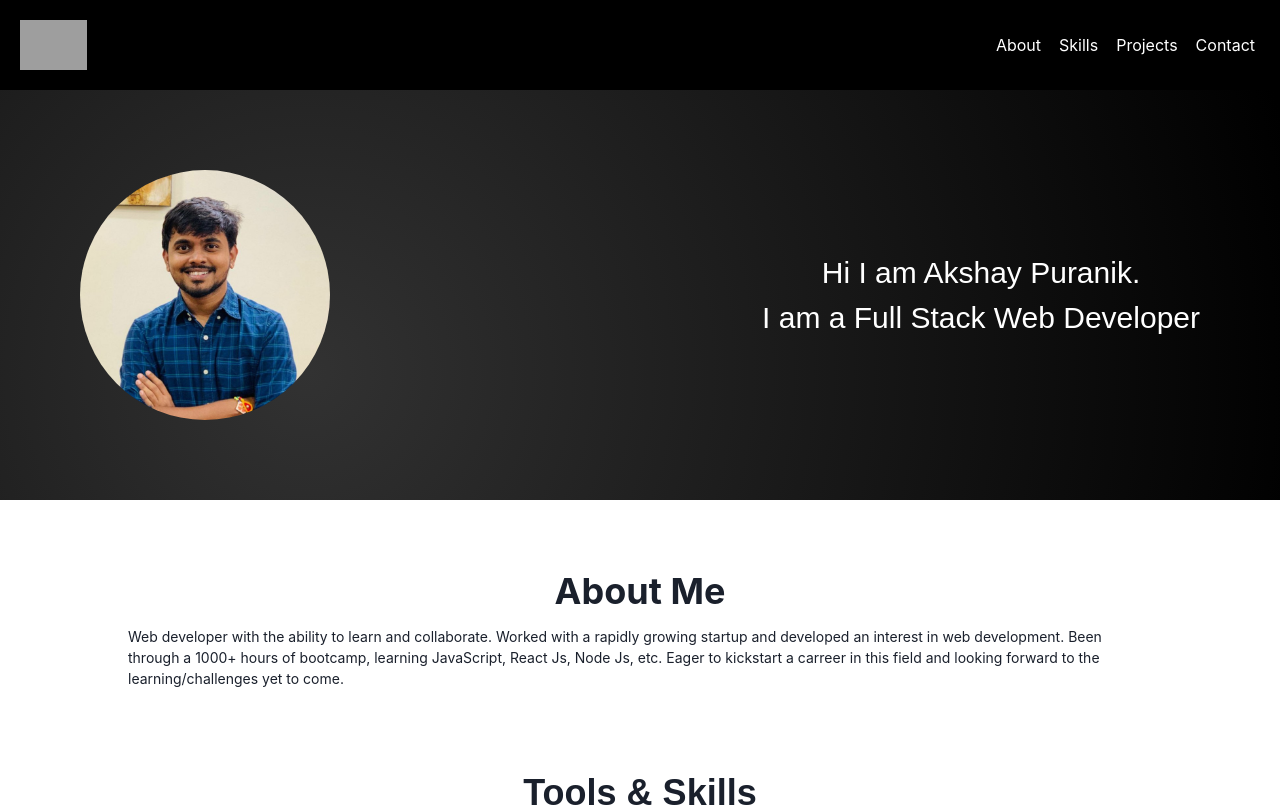
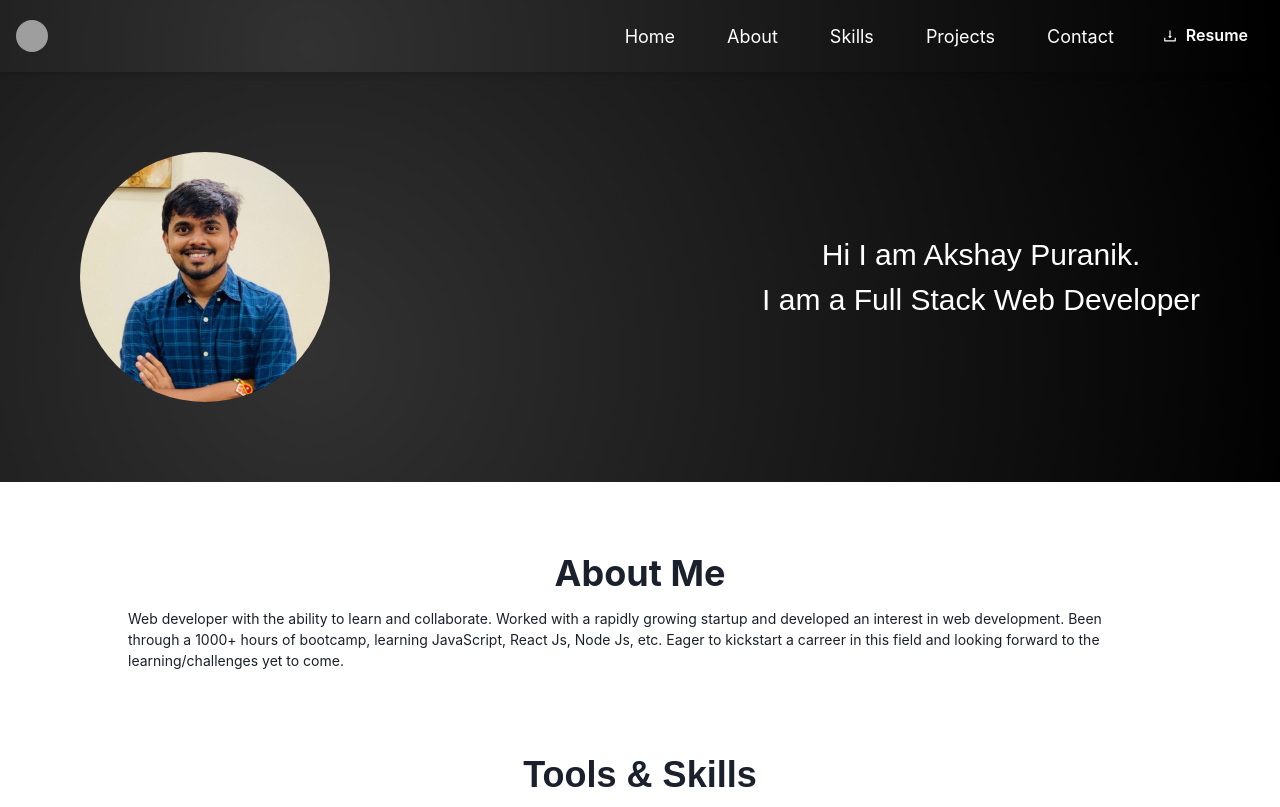
Before and after one commit to akshay-puranik/akshay-puranik.github.io, a React (Create React App) app: page / in a window 1280 px wide. Shown: the top 807 px of the page. Built offline with nearby package versions, Linux system fonts and the light colour scheme; grey boxes are pictures that could not be loaded.

Commit message:
Updated: Navbar

```diff
--- a/package.json
+++ b/package.json
@@ -4,6 +4,7 @@
   "version": "0.1.0",
   "private": true,
   "dependencies": {
+    "@chakra-ui/icons": "^2.0.12",
     "@chakra-ui/react": "^2.3.2",
     "@emotion/react": "^11.10.4",
     "@emotion/styled": "^11.10.4",
@@ -22,6 +23,7 @@
     "react-responsive-carousel": "^3.2.23",
     "react-router-dom": "^6.4.0",
     "react-scripts": "5.0.1",
+    "react-scroll": "^1.8.8",
     "typewriter-effect": "^2.19.0",
     "web-vitals": "^2.1.4"
   },
--- a/src/Components/About.jsx
+++ b/src/Components/About.jsx
@@ -5,7 +5,11 @@ import profileImg from "../Assets/profile_img.jpeg"
 const About = () => {
   return (
     <>
-      <Center>
+      {/* <Flex>
+        <Box w="35%" h="600px" bg ></Box>
+        <Box w="75%" h="600px" bg ></Box>
+      </Flex> */}
+      <Center id="about">
         <Flex w={"100%"} flexDirection={{ base: "column", md: "row" }}
           textAlign={{ base: "center" }}
           p={"50px"}
--- a/src/Components/Nabvar.jsx
+++ b/src/Components/Nabvar.jsx
@@ -1,57 +1,164 @@
-import {  Button,  Drawer, DrawerContent, DrawerOverlay, HStack, Image, useDisclosure, VStack } from '@chakra-ui/react';
-import React from 'react';
-import DehazeIcon from '@mui/icons-material/Dehaze';
-import { NavLink } from 'react-router-dom';
+import React from "react";
+import "../index.css";
+import {
+  chakra,
+  Box,
+  Flex,
+  HStack,
+  Button,
+  useDisclosure,
+  VStack,
+  IconButton,
+  Avatar,
+  Link,
+} from "@chakra-ui/react";
 
-const Nabvar = () => {
+import { HamburgerIcon, CloseIcon } from "@chakra-ui/icons";
+import { AiOutlineDownload } from "react-icons/ai";
+import { Link as ReachLink } from "react-scroll";
+import resume from "../Assets/Akshay-Puranik-Resume.pdf";
 
-  const buttons = ["About", "Skills", "Projects", "Contact"]
-  const { isOpen, onOpen, onClose } = useDisclosure()
-  const btnRef = React.useRef()
+const navItem = [
+  { path: "home", name: "Home" },
+  { path: "about", name: "About" },
+  { path: "skills", name: "Skills" },
+  { path: "projects", name: "Projects" },
+  { path: "contact", name: "Contact" },
+];
 
+// const secondryColor = "#2442d7";
+
+export default function App() {
+  const { isOpen, onOpen, onClose } = useDisclosure();
 
   return (
-    <div>
-      <HStack bg={"black"} p={"20px"} justifyContent={"space-between"}>
-        <Image display={{ base: "none", md: "flex" }} h={"50px"} src={"https://www.automotiveproductsinc.com/assets/logo/ap-logo-white-notext.png"} />
-        <HStack display={{ base: "none", md: "flex" }} >
-          {
-            buttons.map((el) => {
-              return <NavLink _hover={{ color: "black", bg: "white" }} style={{padding:"5px",color:"white"}} key={el}>
-                {el}
-              </NavLink>
-            })
-          }
-          {/* display={{ base: "block", md: "none" }} */}
-        </HStack>
+    <>
+      <chakra.header
+        w="full"
+        px={{ base: 2, sm: 4 }}
+        py={4}
+        shadow="md"
+        pos={"sticky"}
+        top="0"
+        zIndex={10}
+        bgGradient="radial-gradient(circle at 24.1% 68.8%, rgb(50, 50, 50) 0%, rgb(0, 0, 0) 99.4%);"
+        // bg="black"
+        color="white"
+      >
+        <Flex justifyContent="space-between" mx="auto">
+          <chakra.a
+            href="/"
+            title="Akshay Puranik"
+            display="flex"
+            alignItems="center"
+          >
+            <Avatar
+              size="sm"
+              name="Akshay Puranik"
+              src="https://img.freepik.com/premium-vector/hexagonal-letter-s-logo-icon_9880-1.jpg"
+              _hover={{ transform: "rotate(90deg)" }}
+            />
+          </chakra.a>
+          <HStack spacing={3} display={{ base: "none", md: "flex" }}>
+            {navItem.map((item, i) => {
+              return (
+                <Link
+                  as={ReachLink}
+                  key={item.path}
+                  activeClass={"active"}
+                  to={item.path}
+                  offset={item.path === "skills" ? -180 : -60}
+                  spy={true}
+                  smooth={true}
+                  duration={700}
+                  fontSize="18"
+                  p="5px 20px"
+                  borderRadius="5px"
+                  _hover={{
+                    textDecoration: "none",
+                    bg: "white",
+                    color: "black",
+                  }}
+                >
+                  {item.name}
+                </Link>
+              );
+            })}
+            <Link
+              display={{ base: "none", md: "flex" }}
+              target="_blank"
+              href="https://drive.google.com/file/d/1Kk-SNZgRM8McbkLriUbG3l3JsBLYTneQ/view?usp=share_link"
+              download="Akshay-Puranik-Resume"
+            >
+              <Button
+                _hover={{ textDecoration: "none", bg: "white", color: "black" }}
+                variant="solid"
+                leftIcon={<AiOutlineDownload />}
+                colorScheme="black"
+              >
+                Resume
+              </Button>
+            </Link>
+          </HStack>
+          <Box display={{ base: "flex", md: "none" }}>
+            <IconButton
+              display={{ base: "flex", md: "none" }}
+              fontSize="20px"
+              colorScheme={"blackAlpha"}
+              icon={isOpen ? <CloseIcon /> : <HamburgerIcon />}
+              onClick={isOpen ? onClose : onOpen}
+            />
+            <VStack
+              pos="absolute"
+              left={0}
+              right={0}
+              top={16}
+              display={isOpen ? "flex" : "none"}
+              pb="6"
+              rounded="sm"
+              shadow="sm"
+              bgGradient="radial-gradient(circle at 24.1% 68.8%, rgb(50, 50, 50) 0%, rgb(0, 0, 0) 99.4%);"
+              // bg="black"
+              color="white"
+            >
+              {navItem.map((item) => {
+                return (
+                  <Link
+                    fontSize="xl"
+                    fontWeight="500"
+                    key={item.path}
+                    as={ReachLink}
+                    activeClass={"active"}
+                    to={item.path}
+                    spy={true}
+                    smooth={true}
+                    offset={item.path === "skills" ? -180 : -60}
+                    duration={700}
+                    onClick={isOpen ? onClose : onOpen}
+                  >
+                    {item.name}
+                  </Link>
+                );
+              })}
 
-        <Button ref={btnRef} display={{base:"block",md:"none"}} colorScheme='teal' onClick={onOpen}>
-          <DehazeIcon/>
-        </Button>
-        <Drawer
-          size={"xs"}
-          isOpen={isOpen}
-          placement='right'
-          onClose={onClose}
-          finalFocusRef={btnRef}
-        >
-          <DrawerOverlay />
-          <DrawerContent bg={"black"} >
-            <VStack p={"30px"} >
-              {
-                buttons.map((el) => {
-                  return <NavLink _hover={{ color: "black", bg: "white" }} style={{ padding: "5px", color: "white" }} key={el}>
-                    {el}
-                  </NavLink>
-                })
-              }
+              <Link
+                target="_blank"
+                href={resume}
+                download="Akshay-Puranik-Resume"
+                _hover={{ textDecoration: "none" }}
+              >
+                <Button
+                  variant="solid"
+                  leftIcon={<AiOutlineDownload />}
+                  colorScheme="messenger"
+                >
+                  Download Resume
+                </Button>
+              </Link>
             </VStack>
-          </DrawerContent>
-        </Drawer>
-
-      </HStack>
-    </div>
+          </Box>
+        </Flex>
+      </chakra.header>
+    </>
   );
-};
-
-export default Nabvar;
+}
--- a/src/Components/Statistics.jsx
+++ b/src/Components/Statistics.jsx
@@ -7,10 +7,11 @@ const Statistics = () => {
     <VStack maxW="1000px" m="auto" id="projects" p="4" gap={"6"}>
       <Heading mt={{ base: "16", md: "0" }}>Statistics</Heading>
       <GitHubCalendar username="akshay-puranik" />
-      <Flex direction={{md:"row",base:"column"}} >
+      <Flex direction={{ md: "row", base: "column" }}>
         <Center>
           <a href="https://github.com/akshay-puranik/github-readme-stats">
             <img
+              h="200px"
               alt="Github Stats"
               src="https://github-readme-stats.vercel.app/api?username=akshay-puranik&show_icons=true&count_private=true&theme=react&hide_border=true&bg_color=0D1117"
             />
@@ -19,9 +20,10 @@ const Statistics = () => {
         <Center>
           <a href="https://github.com/akshay-puranik/github-readme-stats">
             <img
-              style={{ height: "100%" }}
+              h="200px"
+              // style={{ height: "90%" }}
               alt="Akshay's Top Languages"
-              src="https://github-readme-stats.vercel.app/api/top-langs/?username=akshay-puranik&langs_count=8&count_private=true&layout=compact&theme=react&hide_border=true&bg_color=0D1117"
+              src="https://github-readme-stats.vercel.app/api/top-langs/?username=akshay-puranik&langs_count=8&count_private=true&theme=react&hide_border=true&bg_color=0D1117"
             />
           </a>
         </Center>
```
Also changed, not shown: src/Components/Projects.jsx (+159 -1 lines), src/Components/TechStack.jsx (+54 -38 lines), 2 other files (tests, documents, lock files or other folders).
